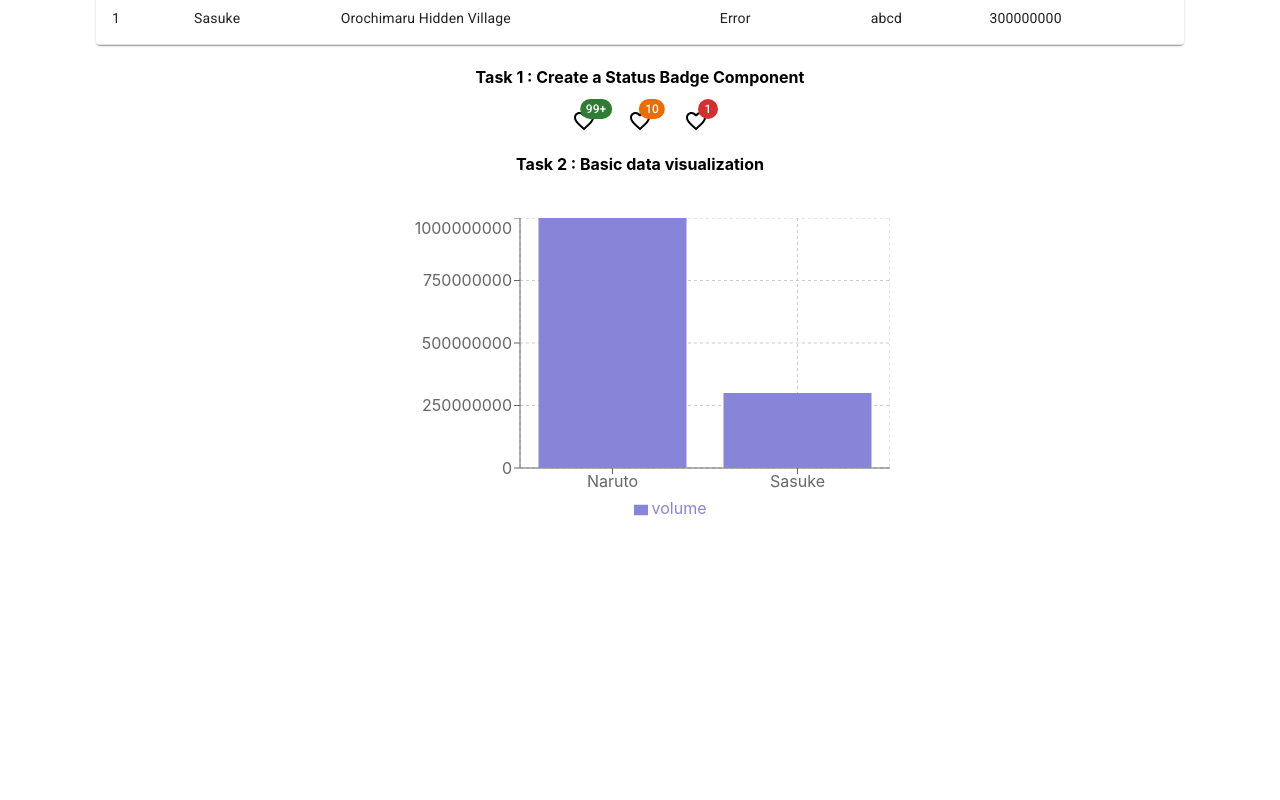
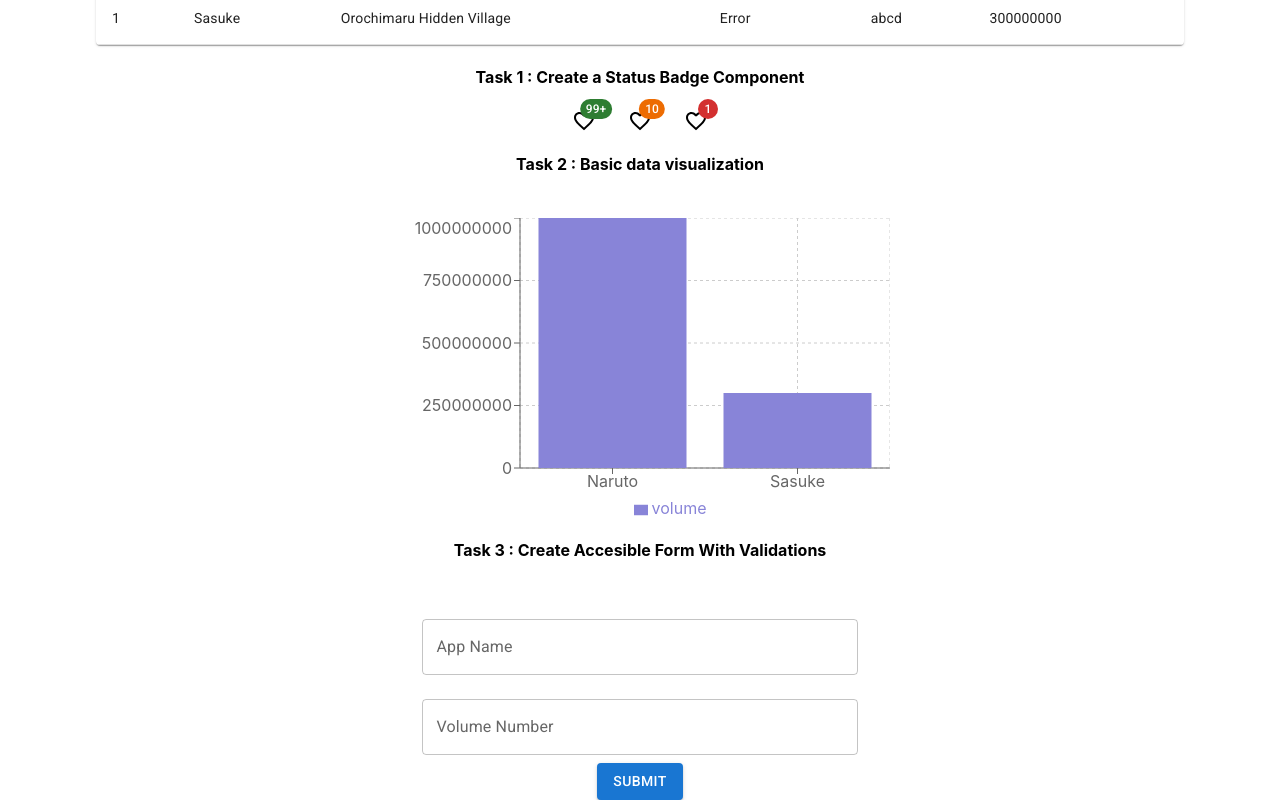
Before and after one commit to adityashukla74/quarks-react-assignment, a React (Create React App) app: page / in a window 1280 px wide. Shown: the part 271-1071 px from the top of the page. Before the commit the page ends 800 px from the top, so only its background shows below. Built offline with nearby package versions, Linux system fonts and the light colour scheme.

Commit message:
form completed with validations, heading for testing

```diff
--- /dev/null
+++ b/babel.config.js
@@ -0,0 +1,6 @@
+module.exports = {
+  presets: [
+    '@babel/preset-env',
+    ['@babel/preset-react', {runtime: 'automatic'}],
+  ],
+};
--- a/src/App.js
+++ b/src/App.js
@@ -3,6 +3,7 @@ import Navbar from './Components/Navbar';
 import TableComponent from './Components/Table';
 import StatusBadge from './Components/badge';
 import ChartComponent from './Components/Charts';
+import Form from "./Components/Form";
 
 function App() {
   return (
@@ -15,6 +16,8 @@ function App() {
         <StatusBadge />
         <header style={{ marginBottom: '4%', marginTop: '2%', fontWeight: 'bold' }}>Task 2 : Basic data visualization</header>
         <ChartComponent />
+        <header style={{ marginBottom: '4%', marginTop: '2%', fontWeight: 'bold' }}>Task 3 : Create Accesible Form With Validations</header>
+        <Form />
       </div>
 
     </>
--- /dev/null
+++ b/src/Components/Form.jsx
@@ -0,0 +1,71 @@
+import React from "react";
+import { useFormik } from "formik";
+import * as yup from "yup";
+import TextField from "@mui/material/TextField";
+import Button from "@mui/material/Button";
+
+const formValidationSchema = yup.object({
+  appName: yup.string().required("App Name is required"),
+  volumeNumber: yup
+    .number()
+    .required("Volume Number is required")
+    .positive("Volume Number must be positive")
+    .integer("Volume Number must be an integer")
+});
+
+const AppNameForm = () => {
+  const formik = useFormik({
+    initialValues: {
+      appName: "",
+      volumeNumber: ""
+    },
+    validationSchema: formValidationSchema,
+    onSubmit: (values) => {
+      console.log("Printing submitted form data :-", values);
+    }
+  });
+
+  return (
+    <form
+      style={{
+        width: '40%',
+        margin: '0 auto'
+      }}
+      onSubmit={formik.handleSubmit}
+      aria-label="App Name and Volume Form"
+    >
+      <TextField
+        id="appName"
+        name="appName"
+        label="App Name"
+        variant="outlined"
+        fullWidth
+        margin="normal"
+        {...formik.getFieldProps("appName")}
+        error={formik.touched.appName && Boolean(formik.errors.appName)}
+        helperText={formik.touched.appName && formik.errors.appName}
+      />
+
+      <TextField
+        id="volumeNumber"
+        name="volumeNumber"
+        label="Volume Number"
+        type="number"
+        variant="outlined"
+        fullWidth
+        margin="normal"
+        {...formik.getFieldProps("volumeNumber")}
+        error={
+          formik.touched.volumeNumber && Boolean(formik.errors.volumeNumber)
+        }
+        helperText={formik.touched.volumeNumber && formik.errors.volumeNumber}
+      />
+
+      <Button type="submit" variant="contained" color="primary">
+        Submit
+      </Button>
+    </form>
+  );
+};
+
+export default AppNameForm;
```
Also changed, not shown: package.json (+12 -2 lines), 1 other file (tests, documents, lock files or other folders).
